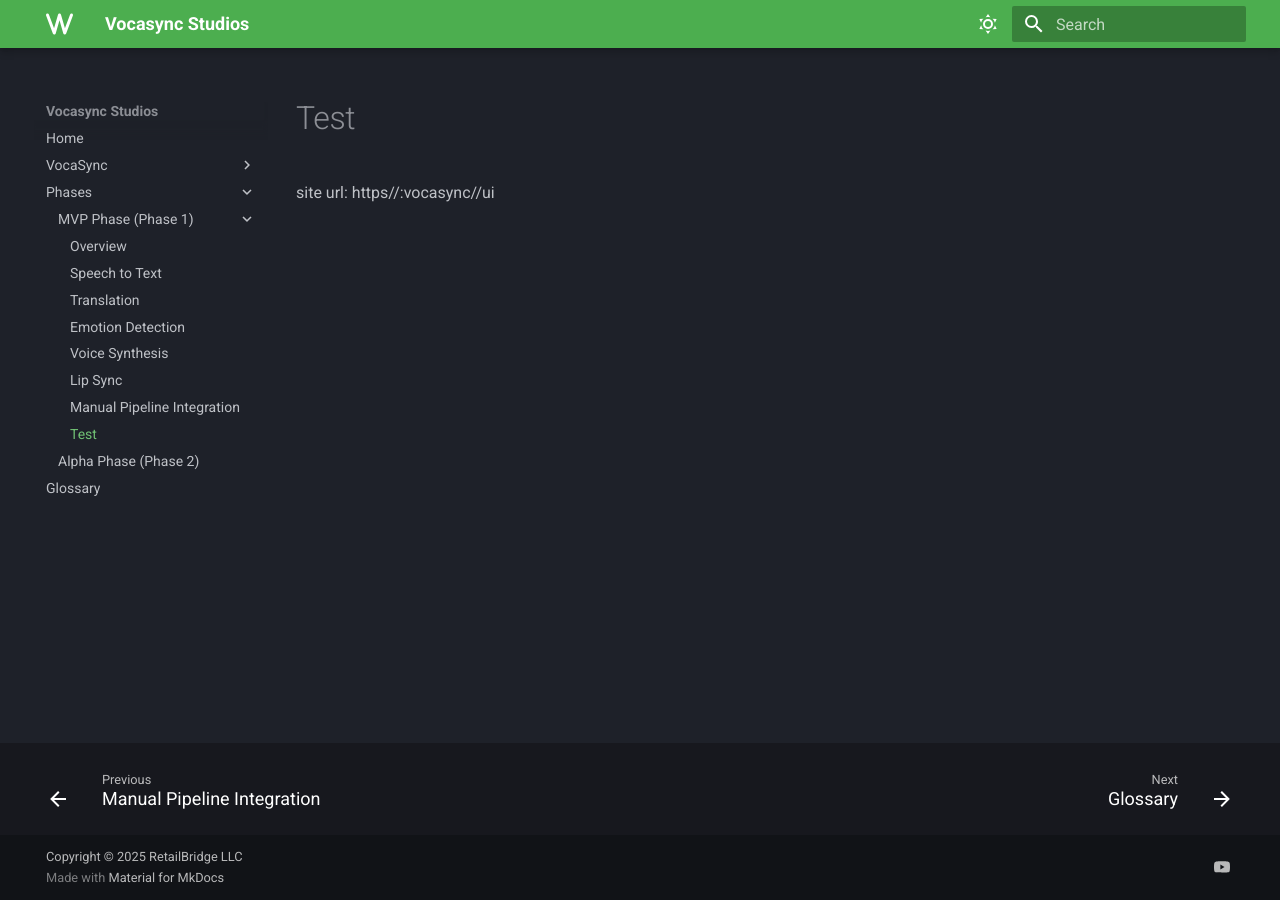
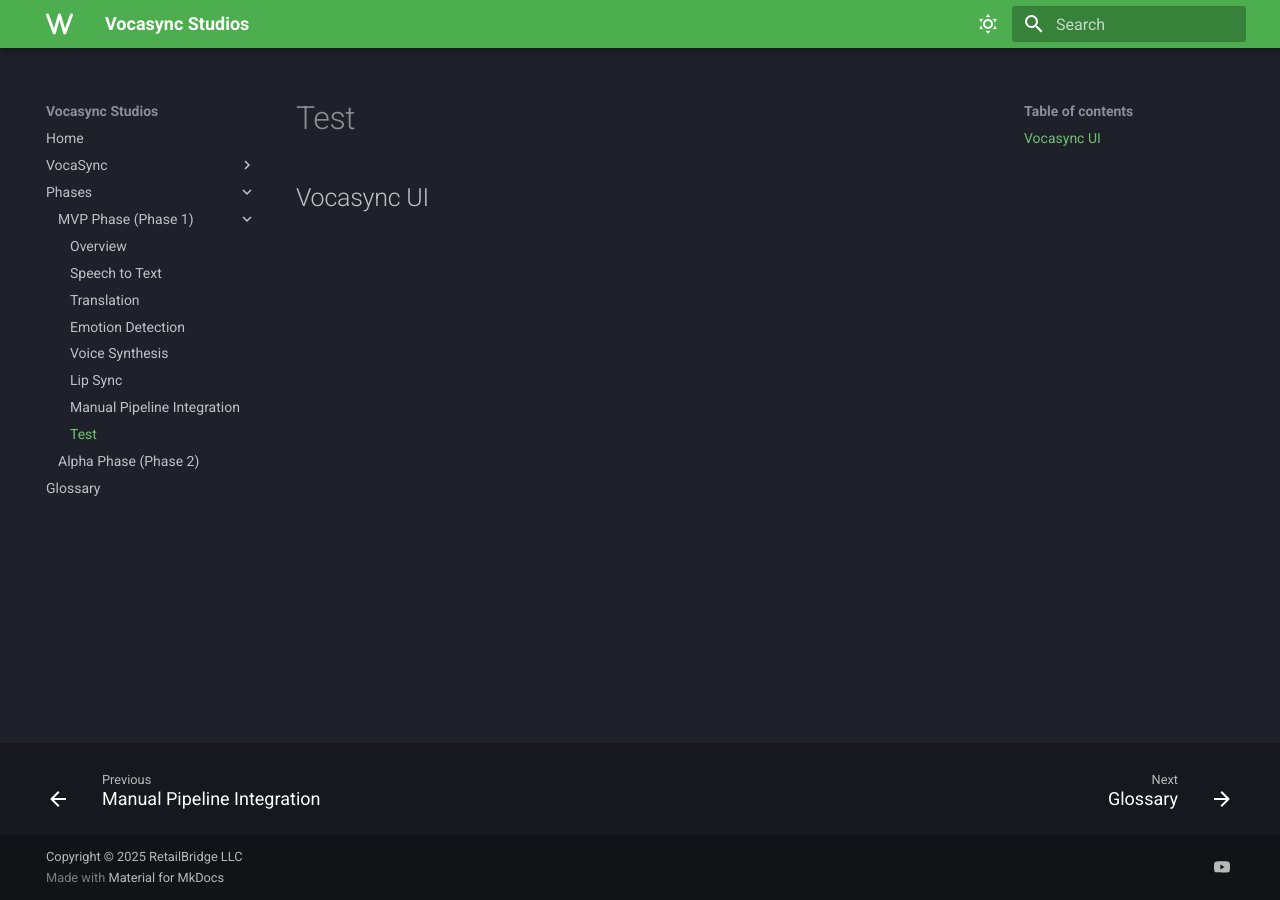
Before and after one commit to RETAILBRIDGE-LLC/wiki, an MkDocs documentation site: the page built from docs/phases/phase1_mvp/test.md, in a window 1280 px wide. Built offline with MkDocs 1.6.1 and Material for MkDocs 9.7.7, drawn with Linux system fonts in a browser that asks for light colours.

Commit message:
Update test.md

```diff
--- a/docs/phases/phase1_mvp/test.md
+++ b/docs/phases/phase1_mvp/test.md
@@ -1,2 +1 @@
-site: vocasync UI
-site url: https//:vocasync//ui
+## Vocasync UI
```
